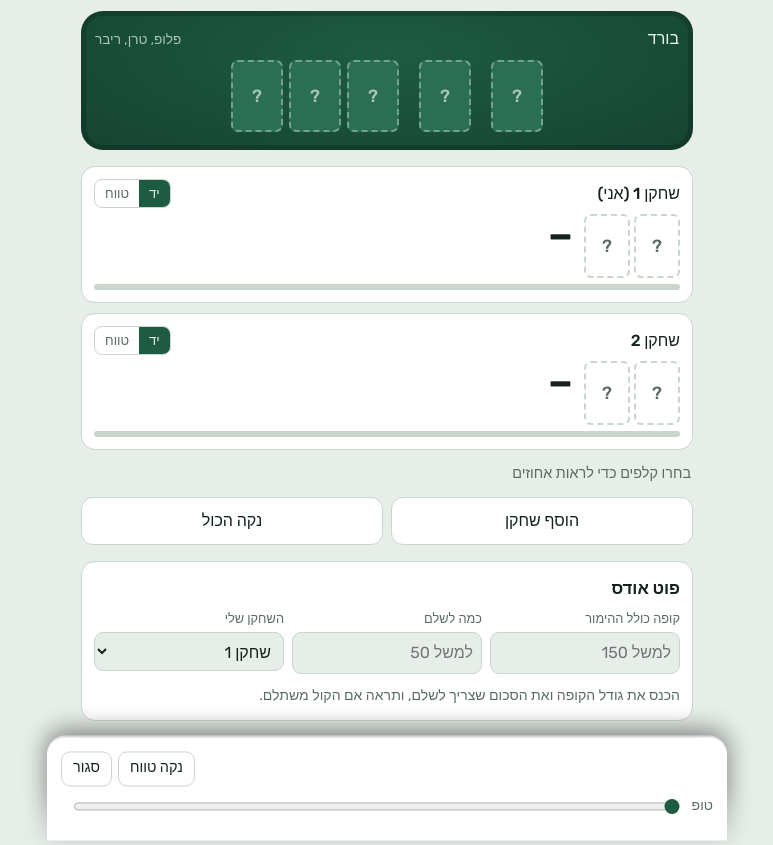
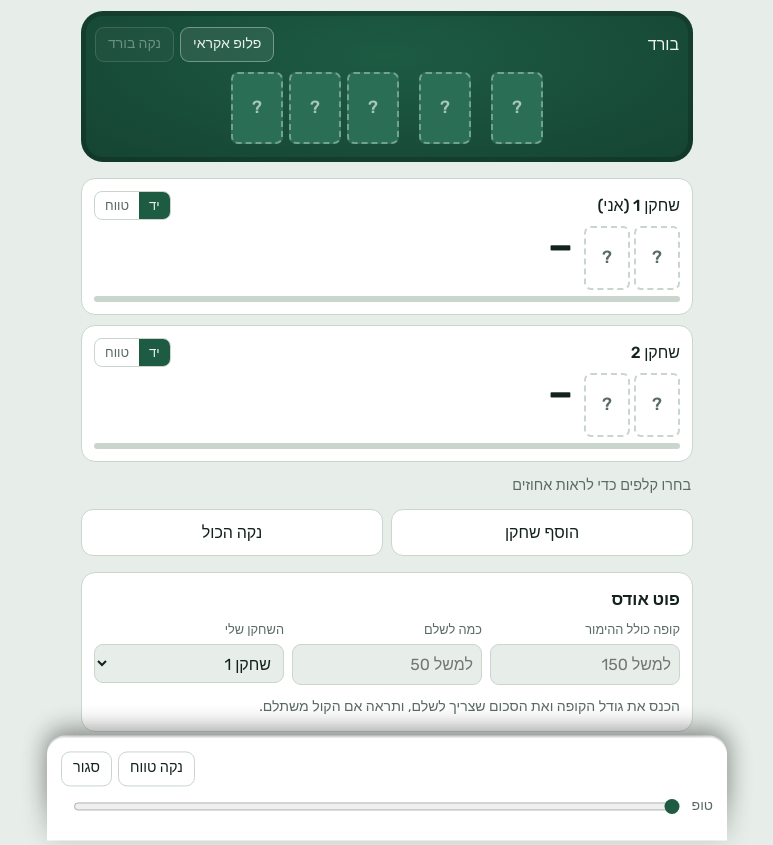
Before and after one commit to sasy1301-code/poker, a plain HTML site: page index.html in a window 1280 px wide. Shown: the part 68-913 px from the top of the page, without its empty margins (253-1026 px from the left). Drawn offline with Linux system fonts and the light colour scheme.

Commit message:
Add random flop/turn/river dealing and clear-board button
Co-Authored-By: Claude Opus 5.5 <noreply@anthropic.com>
Claude-Session: https://claude.ai/code/session_01AtPrjuTh5u8zRyzLUY6xzr

```diff
--- a/index.html
+++ b/index.html
@@ -48,7 +48,10 @@ h1{margin:0;font-size:1.7rem;font-weight:800;letter-spacing:-.01em}
 }
 .board-head{display:flex;justify-content:space-between;align-items:baseline;margin-bottom:10px}
 .board-head h2{margin:0;font-size:1rem;font-weight:500}
-.board-head span{font-size:.85rem;color:var(--on-felt-muted)}
+.deal{display:flex;gap:6px}
+.deal button{border:1px solid rgba(255,255,255,.35);background:rgba(255,255,255,.08);color:var(--on-felt);border-radius:9px;padding:6px 12px;font-size:.88rem;font-weight:500}
+.deal button:disabled{opacity:.4;cursor:not-allowed}
+.board-head{align-items:center}
 .board{display:flex;justify-content:center;gap:6px;direction:ltr}
 .board .gap{width:8px}
 
@@ -183,7 +186,7 @@ h1{margin:0;font-size:1.7rem;font-weight:800;letter-spacing:-.01em}
   </header>
 
   <section class="table" aria-label="בורד">
-    <div class="board-head"><h2>בורד</h2><span>פלופ, טרן, ריבר</span></div>
+    <div class="board-head"><h2>בורד</h2><div class="deal"><button id="dealBtn">פלופ אקראי</button><button id="clearBoard">נקה בורד</button></div></div>
     <div class="board" id="board"></div>
   </section>
 
@@ -385,6 +388,10 @@ function render(){
   let bh='';
   state.board.forEach((c,j)=>{ if(j===3||j===4) bh+='<span class="gap"></span>'; bh+=cardHTML(c,`data-b="${j}"`,isActive('b',0,j)); });
   $('board').innerHTML=bh;
+  const nb=state.board.filter(c=>c!==null).length, nf3=state.board.slice(0,3).filter(c=>c!==null).length;
+  $('dealBtn').textContent=nf3<3?'פלופ אקראי':state.board[3]===null?'טרן אקראי':'ריבר אקראי';
+  $('dealBtn').disabled=nb===5;
+  $('clearBoard').disabled=nb===0;
 
   const known=state.board.filter(c=>c!==null);
   const plo=state.mode==='plo';
@@ -527,6 +534,14 @@ document.querySelectorAll('.toggle button').forEach(b=>b.onclick=()=>{
 });
 $('add').onclick=()=>{if(state.players.length<9){state.players.push(newPlayer());state.ranges.push(null);results=null;render();schedule();}};
 $('reset').onclick=()=>{state.players=[newPlayer(),newPlayer()];state.ranges=[null,null];state.hero=0;state.board=[null,null,null,null,null];results=null;render();schedule();};
+$('dealBtn').onclick=()=>{
+  const used=usedCards(), deck=[];
+  for(let c=0;c<52;c++) if(!used.has(c)) deck.push(c);
+  const slots=state.board.slice(0,3).some(c=>c===null)?[0,1,2]:state.board[3]===null?[3]:[4];
+  for(const j of slots){ if(state.board[j]!==null) continue; const x=Math.floor(Math.random()*deck.length); state.board[j]=deck.splice(x,1)[0]; }
+  results=null;render();schedule();
+};
+$('clearBoard').onclick=()=>{state.board=[null,null,null,null,null];results=null;render();schedule();};
 $('hero').onchange=e=>{state.hero=+e.target.value;render();};
 $('pot').oninput=paintOdds;
 $('call').oninput=paintOdds;
```
